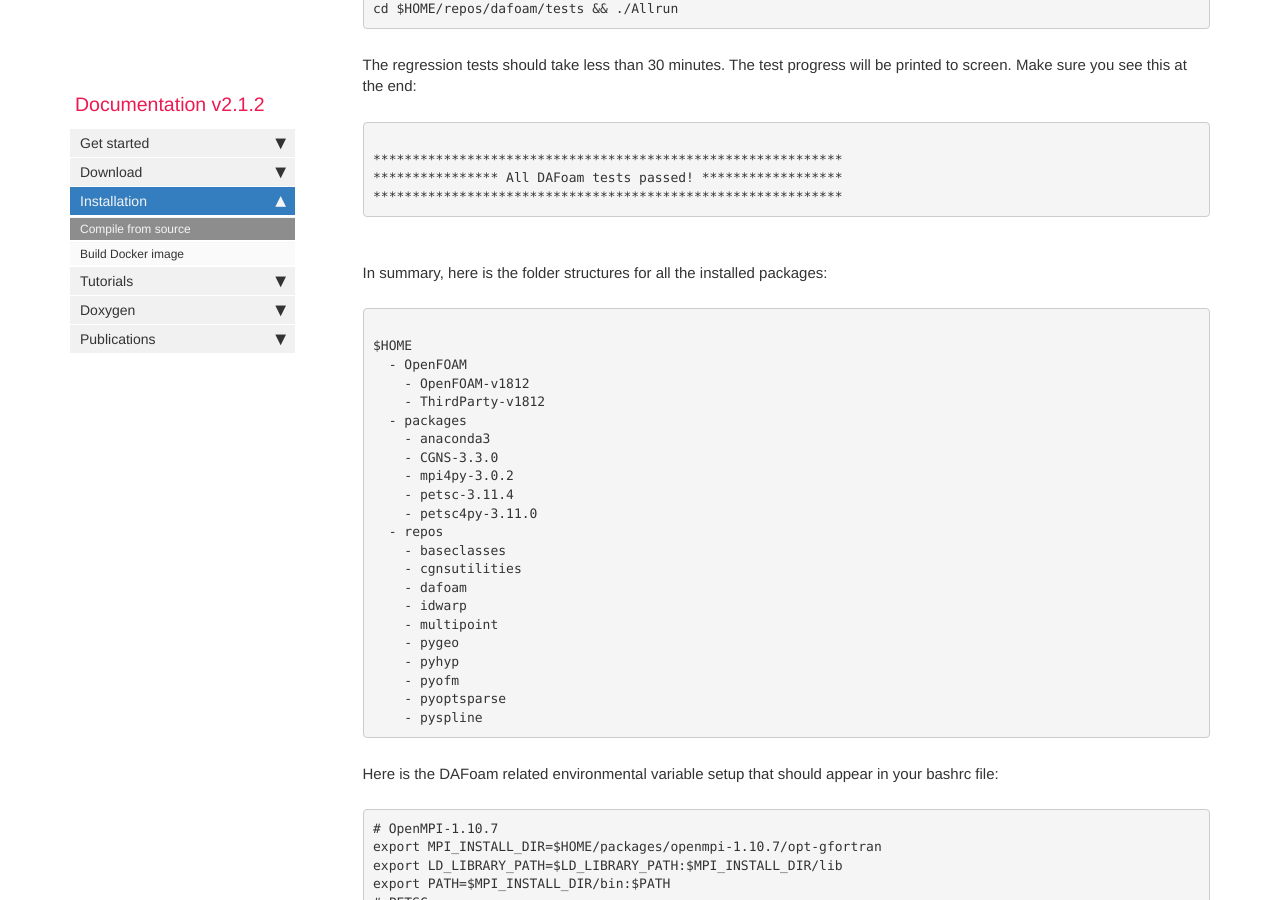
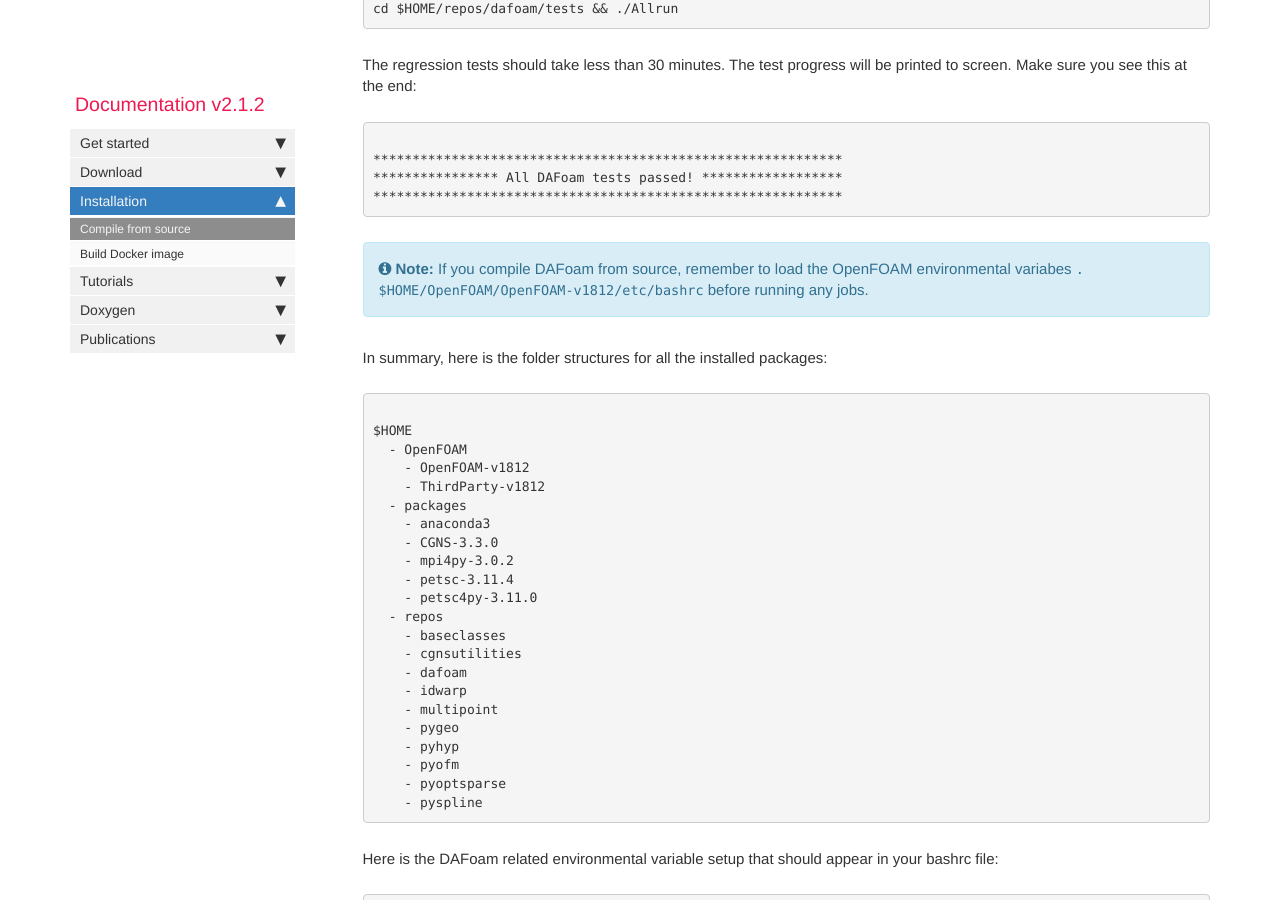
Before and after one commit to DAFoam/DAFoam.github.io, a Jekyll site: the page built from pages/mydoc/mydoc_installation_source.md, in a window 1280 px wide and 900 px high, scrolled down 5912 px. Built offline with Jekyll 4.4.1, drawn with Linux system fonts in a browser that asks for light colours; comment, search, counter and statistics services are not loaded.

Commit message:
content update

```diff
--- a/pages/mydoc/mydoc_installation_source.md
+++ b/pages/mydoc/mydoc_installation_source.md
@@ -280,6 +280,8 @@ The regression tests should take less than 30 minutes. The test progress will be
 ************************************************************
 </pre>
 
+{% include note.html content="If you compile DAFoam from source, remember to load the OpenFOAM environmental variabes `. $HOME/OpenFOAM/OpenFOAM-v1812/etc/bashrc` before running any jobs." %}
+
 |
 
 In summary, here is the folder structures for all the installed packages:
```
